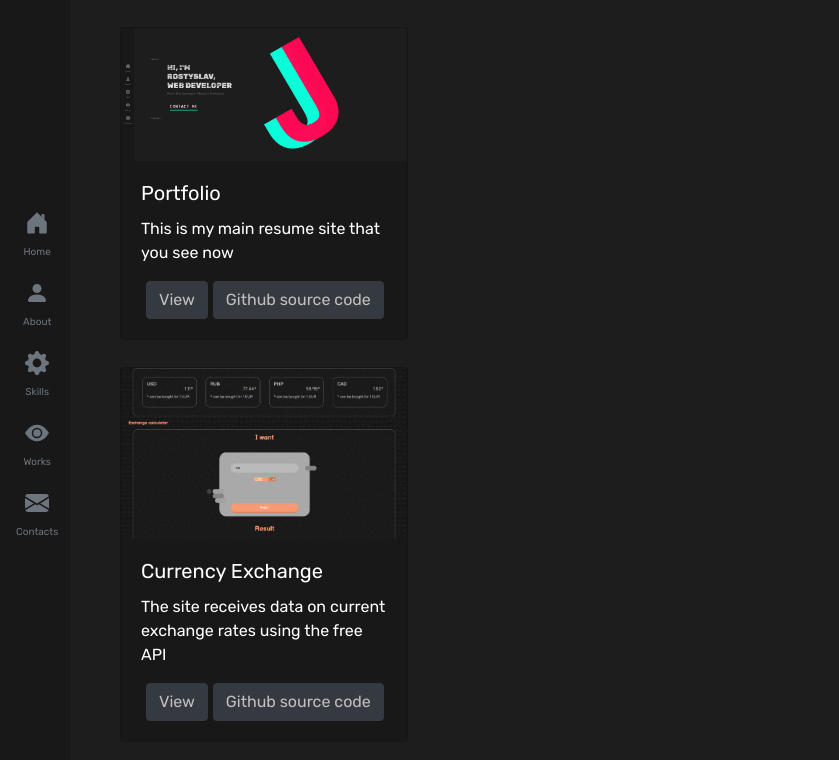
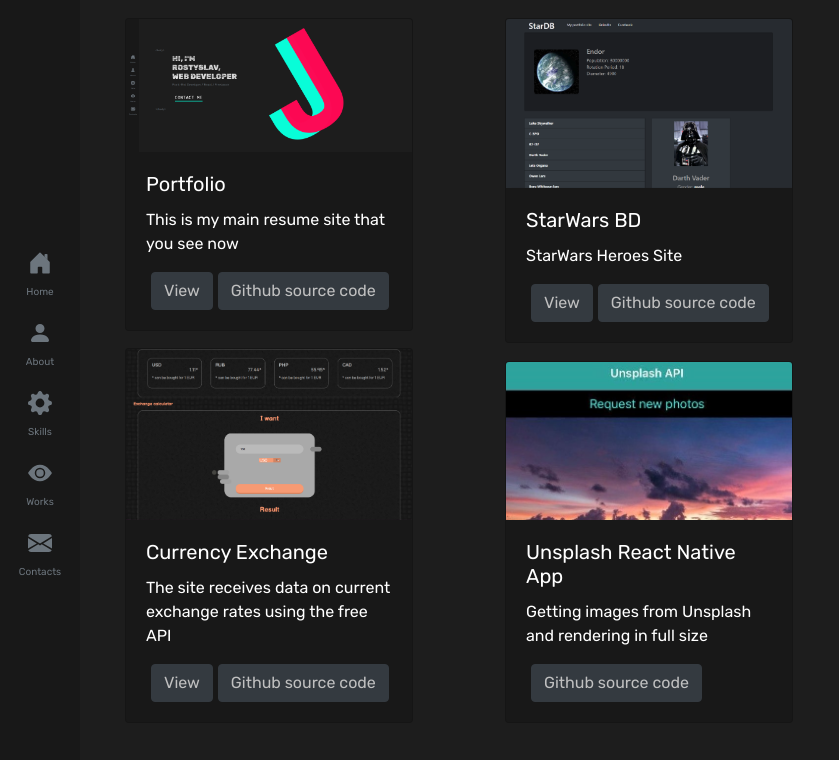
Before and after one commit to rostyslav-nab/MyCV-App, a React app: page /works in a window 1280 px wide. Shown: the whole page, without its empty margins (0-839 px from the left). Built offline with nearby package versions, Linux system fonts and the light colour scheme.

Commit message:
large fix nav and other

```diff
--- a/package.json
+++ b/package.json
@@ -12,9 +12,9 @@
     "bootstrap": "^4.4.1",
     "bootstrap-icons": "^1.0.0-alpha2",
     "gh-pages": "^2.2.0",
-    "jquery": "^3.4.1",
+    "jquery": "^3.5.1",
     "materialize-css": "^1.0.0-rc.2",
-    "node-sass": "^4.13.1",
+    "node-sass": "^4.14.1",
     "randomcolor": "^0.5.4",
     "react": "^16.13.0",
     "react-animated-css": "^1.2.1",
--- a/src/About/About.js
+++ b/src/About/About.js
@@ -1,28 +1,25 @@
 import React from 'react';
 import './about.scss'
-import Nav from '../Nav/Nav'
 
-const About=()=>{
+export const About = () => {
     return (
-            <div className="mainContent">
-                <div className="leftBlock">
-                    <Nav />
-                </div>
-                <div className="container">
-                    <div className="row">
+        <>
             <div className="col-4">
                 <div className="text-zone media-about">
                     <span className="sm-top-tag text-muted">{"<body>"}</span>
                     <div className="title"><h1 id="main-effect-header">
                         ABOUT ME</h1></div>
                     <p className="white">
-                                    Applying for a position Front-End developer. Student of the National Aviation University, studying at the Faculty of Cybersecurity, computer and software engineering.
+                        Applying for a position Front-End developer. Student of the National Aviation University,
+                        studying at the Faculty of Cybersecurity, computer and software engineering.
                     </p>
                     <p className="white">
-                                    I am fond of Web development for the past 3 years. I have good analytical skills. Easy to learn. I work well in the team.
+                        I am fond of Web development for the past 3 years. I have good analytical skills. Easy to learn.
+                        I work well in the team.
                     </p>
                     <p className="white">
-                                    Interested in the entire frontend spectrum and working on ambitious projects with positive people.
+                        Interested in the entire frontend spectrum and working on ambitious projects with positive
+                        people.
                     </p>
                     <span className="sm-bottom-tag text-muted">{"</body>"}</span>
                 </div>
@@ -40,10 +37,6 @@
                     </article>
                 </div>
             </div>
-                    </div>
-                </div>
-            </div>
+        </>
     );
 }
-
-export default About;
--- a/src/App/App.css
+++ b/src/App/App.css
@@ -0,0 +1,13 @@
+.leftBlock{
+    width: 70px;
+    height: 100vh;
+    background:#181818;
+}
+
+.mainContent{
+    background: #1D1D1D;
+    height: 100vh;
+    display: flex;
+    color: #FFFFFF;
+    font-family: 'Rubik', sans-serif;
+}
--- a/src/App/App.js
+++ b/src/App/App.js
@@ -1,24 +1,24 @@
-import React from 'react';
-import './App.css';
-import '../Home/home.scss';
-import { BrowserRouter as Router, Switch, Route } from 'react-router-dom';
-import 'bootstrap/dist/css/bootstrap.min.css';
-import About from '../About/About';
-import Skills from '../Skills/Skills';
-import Contact from '../Contact/Contact';
-import Home from '../Home/Home';
-import MyWork from '../MyWork/MyWork';
+import React from 'react'
+import './App.css'
+import '../Home/home.scss'
+import { BrowserRouter as Router, Switch, Route } from 'react-router-dom'
+import 'bootstrap/dist/css/bootstrap.min.css'
+import {About} from '../About/About'
+import {Skills} from '../Skills/Skills'
+import {Contact} from '../Contact/Contact'
+import {Home} from '../Home/Home'
+import {MyWork} from '../MyWork/MyWork'
+import {Nav} from "../Nav/Nav"
 
-
-
-class App extends React.Component {
-
-  render() {
+export const App = ()=> {
     return (
-      <React.Fragment>
-
         <Router>
-
+          <div className={'mainContent'}>
+              <div className={'left-block'}>
+                <Nav/>
+              </div>
+              <div className={'container'}>
+                <div className={'row'}>
                   <Switch>
                     <Route exact path="/" component={Home} />
                     <Route path="/contacts" component={Contact} />
@@ -26,10 +26,10 @@
                     <Route path="/skills" component={Skills} />
                     <Route path="/works" component={MyWork} />
                   </Switch>
+                </div>
+              </div>
+          </div>
         </Router>
-      </React.Fragment>
     );
+
 }
-}
-
-export default App;
--- a/src/Home/Home.js
+++ b/src/Home/Home.js
@@ -1,26 +1,19 @@
-import React from 'react';
-import './home.scss';
-import Nav from '../Nav/Nav';
-import { Link } from 'react-router-dom';
+import React from 'react'
+import './home.scss'
+import {Link} from 'react-router-dom'
 
-const Home = () =>{
+export const Home = () => {
     return (
-            <React.Fragment>
-                <div className="mainContent">
-                    <div className="leftBlock">
-                        <Nav />
-                    </div>
-                    <div className="container">
-                        <div className="row">
+        <>
             <div className="col-4">
                 <div className="text-zone">
                     <span className="sm-top-tag text-muted">{"<body>"}</span>
                     <div className="title"><h1 id="main-effect-header">
-                                        Hi, I'm Rostyslav, <br /> web developer
+                        Hi, I'm Rostyslav, <br/> web developer
                     </h1></div>
                     <p className="text-muted title-descr">Front-End Developer / React / Freelancer</p>
                     <div className="btn-contact">
-                                        <Link to="/contacts" >
+                        <Link to="/contacts">
                             <span className="text">CONTACT ME</span>
                             <span className="line -right"></span>
                             <span className="line -top"></span>
@@ -33,13 +26,8 @@
             </div>
 
             <div className="col-8">
-                                <img alt="" src="./jblue.png" className="main-img" />
+                <img alt="" src="./jblue.png" className="main-img"/>
             </div>
-                        </div>
-                    </div>
-                </div>
-            </React.Fragment>
-        );
+        </>
+    )
 }
-
-export default Home;
--- a/src/Home/home.scss
+++ b/src/Home/home.scss
@@ -20,22 +20,6 @@
     font-weight: 900;
 }
 //---------------------------------------------------------------------
-
-.mainContent{
-    background: $mainColor;
-    height: 100vh;
-    display: flex;
-    color: #FFFFFF;
-    font-family: 'Rubik', sans-serif;
-
-
-}
-
-.leftBlock{
-    width: 70px;
-    height: 100vh;
-    background:#181818;
-}
 
 .sm-top-tag, .sm-bottom-tag{
     font-family: 'Inconsolata', monospace;
--- a/src/MyWork/MyWork.js
+++ b/src/MyWork/MyWork.js
@@ -1,46 +1,68 @@
-import React from 'react';
+import React from 'react'
 import './myWork.scss'
-import Nav from '../Nav/Nav';
-import { Card, Button } from 'react-bootstrap';
+import {Card, Button} from 'react-bootstrap'
 
-const MyWork = ()=>{
+export const MyWork = () => {
     return (
-            <React.Fragment>
-                <div className="mainContent">
-                    <div className="leftBlock">
-                        <Nav />
-                    </div>
-                    <div className="container">
-                        <div className="row">
-                            <div className="col-6">
-                                <Card className="card-container" style={{ width: '18rem', background: "#181818" }}>
-                                    <Card.Img variant="top" src="./my-work1.png" />
+        <>
+            <div className="col-10 col-lg-4 col-md-5">
+                <Card className="card-container" style={{width: '18rem', background: "#181818"}}>
+                    <Card.Img variant="top" src="./my-work1.png"/>
                     <Card.Body>
                         <Card.Title className="main-card-title">Portfolio</Card.Title>
                         <Card.Text className="descr-card-title">
                             This is my main resume site that you see now
                         </Card.Text>
-                                        <Button className="card-btn" variant="dark"><a target="_blank" rel="noopener noreferrer" href="https://kyiv.codes/">View</a></Button>
-                                        <Button className="card-btn" variant="dark"><a target="_blank" rel="noopener noreferrer" href="https://github.com/rostyslav-nab/my-portfolio">Github source code</a></Button>
+                        <Button className="card-btn" variant="dark"><a target="_blank" rel="noopener noreferrer"
+                                                                       href="https://kyiv.codes/">View</a></Button>
+                        <Button className="card-btn" variant="dark"><a target="_blank" rel="noopener noreferrer"
+                                                                       href="https://github.com/rostyslav-nab/my-portfolio">Github
+                            source code</a></Button>
                     </Card.Body>
                 </Card>
-                                <Card className="card-container" style={{ width: '18rem', background: "#181818" }}>
-                                    <Card.Img variant="top" src="./my-work2.png" />
+                <Card className="card-container" style={{width: '18rem', background: "#181818"}}>
+                    <Card.Img variant="top" src="./my-work2.png"/>
                     <Card.Body>
                         <Card.Title className="main-card-title">Currency Exchange</Card.Title>
                         <Card.Text className="descr-card-title">
                             The site receives data on current exchange rates using the free API
                         </Card.Text>
-                                        <Button className="card-btn" variant="dark"><a target="_blank" rel="noopener noreferrer" href="https://currency-exchange-6527c.web.app/">View</a></Button>
-                                        <Button className="card-btn" variant="dark"><a target="_blank" rel="noopener noreferrer" href="https://github.com/rostyslav-nab/Currency-exchange">Github source code</a></Button>
+                        <Button className="card-btn" variant="dark"><a target="_blank" rel="noopener noreferrer"
+                                                                       href="https://currency-exchange-6527c.web.app/">View</a></Button>
+                        <Button className="card-btn" variant="dark"><a target="_blank" rel="noopener noreferrer"
+                                                                       href="https://github.com/rostyslav-nab/Currency-exchange">Github
+                            source code</a></Button>
                     </Card.Body>
                 </Card>
             </div>
+            <div className={'col-10 col-lg-4 col-md-5'}>
+                <Card className="card-container" style={{width: '18rem', background: "#181818"}}>
+                    <Card.Img variant="top" src="./my-work3.png"/>
+                    <Card.Body>
+                        <Card.Title className="main-card-title">StarWars BD</Card.Title>
+                        <Card.Text className="descr-card-title">
+                            StarWars Heroes Site
+                        </Card.Text>
+                        <Button className="card-btn" variant="dark"><a target="_blank" rel="noopener noreferrer"
+                                                                       href="https://swapi2.web.app/">View</a></Button>
+                        <Button className="card-btn" variant="dark"><a target="_blank" rel="noopener noreferrer"
+                                                                       href="https://github.com/rostyslav-nab/swapi">Github
+                            source code</a></Button>
+                    </Card.Body>
+                </Card>
+                <Card className="card-container" style={{width: '18rem', background: "#181818"}}>
+                    <Card.Img variant="top" src="./my-work4.png"/>
+                    <Card.Body>
+                        <Card.Title className="main-card-title">Unsplash React Native App</Card.Title>
+                        <Card.Text className="descr-card-title">
+                            Getting images from Unsplash and rendering in full size
+                        </Card.Text>
+                        <Button className="card-btn" variant="dark"><a target="_blank" rel="noopener noreferrer"
+                                                                       href="https://github.com/rostyslav-nab/React-Native-App">Github
+                            source code</a></Button>
+                    </Card.Body>
+                </Card>
             </div>
-                    </div>
-                </div>
-            </React.Fragment>
+        </>
     );
 }
-
-export default MyWork;
--- a/src/Nav/Nav.js
+++ b/src/Nav/Nav.js
@@ -1,33 +1,54 @@
-import React from 'react';
+import React from 'react'
 import './nav.scss'
-import {NavLink} from "react-router-dom";
+import {NavLink} from "react-router-dom"
 
 
-const Nav = () => {
-        return (
-            <React.Fragment>
-                <nav className="nav flex-column">
-                    <NavLink className="nav-link text-muted" to="/"><svg className="bi bi-house-fill hover" width="2em" height="2em" viewBox="0 0 20 20" fill="currentColor" xmlns="http://www.w3.org/2000/svg">
-                        <path d="M8.5 12.995V16.5a.5.5 0 01-.5.5H4a.5.5 0 01-.5-.5v-7a.5.5 0 01.146-.354l6-6a.5.5 0 01.708 0l6 6a.5.5 0 01.146.354v7a.5.5 0 01-.5.5h-4a.5.5 0 01-.5-.5V13c0-.25-.25-.5-.5-.5H9c-.25 0-.5.25-.5.495z" />
-                        <path fillRule="evenodd" d="M15 4.5V8l-2-2V4.5a.5.5 0 01.5-.5h1a.5.5 0 01.5.5z" clipRule="evenodd" />
-                    </svg><span className="spanContent active">Home</span></NavLink>
-                    <NavLink className="nav-link text-muted" to="/about"><svg className="bi bi-person-fill hover" width="2em" height="2em" viewBox="0 0 20 20" fill="currentColor" xmlns="http://www.w3.org/2000/svg">
-                        <path fillRule="evenodd" d="M5 16s-1 0-1-1 1-4 6-4 6 3 6 4-1 1-1 1H5zm5-6a3 3 0 100-6 3 3 0 000 6z" clipRule="evenodd" />
-                    </svg><span className="spanContent">About</span></NavLink>
-                    <NavLink className="nav-link text-muted" to="/skills"><svg className="bi bi-gear-fill hover" width="2em" height="2em" viewBox="0 0 20 20" fill="currentColor" xmlns="http://www.w3.org/2000/svg">
-                        <path fillRule="evenodd" d="M11.405 3.05c-.413-1.4-2.397-1.4-2.81 0l-.1.34a1.464 1.464 0 01-2.105.872l-.31-.17c-1.283-.698-2.686.705-1.987 1.987l.169.311c.446.82.023 1.841-.872 2.105l-.34.1c-1.4.413-1.4 2.397 0 2.81l.34.1a1.464 1.464 0 01.872 2.105l-.17.31c-.698 1.283.705 2.686 1.987 1.987l.311-.169a1.464 1.464 0 012.105.872l.1.34c.413 1.4 2.397 1.4 2.81 0l.1-.34a1.464 1.464 0 012.105-.872l.31.17c1.283.698 2.686-.705 1.987-1.987l-.169-.311a1.464 1.464 0 01.872-2.105l.34-.1c1.4-.413 1.4-2.397 0-2.81l-.34-.1a1.464 1.464 0 01-.872-2.105l.17-.31c.698-1.283-.705-2.686-1.987-1.987l-.311.169a1.464 1.464 0 01-2.105-.872l-.1-.34zM10 12.93a2.929 2.929 0 100-5.858 2.929 2.929 0 000 5.858z" clipRule="evenodd" />
-                    </svg><span className="spanContent">Skills</span></NavLink>
-                    <NavLink className="nav-link text-muted" to="/works"><svg className="bi bi-eye-fill hover" width="2em" height="2em" viewBox="0 0 20 20" fill="currentColor" xmlns="http://www.w3.org/2000/svg">
-                        <path d="M12.5 10a2.5 2.5 0 11-5 0 2.5 2.5 0 015 0z" />
-                        <path fillRule="evenodd" d="M2 10s3-5.5 8-5.5 8 5.5 8 5.5-3 5.5-8 5.5S2 10 2 10zm8 3.5a3.5 3.5 0 100-7 3.5 3.5 0 000 7z" clipRule="evenodd" />
-                    </svg><span className="spanContent">Works</span></NavLink>
-                    <NavLink className="nav-link text-muted" to="/contacts"><svg className="bi bi-envelope-fill hover" width="2em" height="2em" viewBox="0 0 20 20" fill="currentColor" xmlns="http://www.w3.org/2000/svg">
-                        <path d="M2.05 5.555L10 10.414l7.95-4.859A2 2 0 0016 4H4a2 2 0 00-1.95 1.555zM18 6.697l-5.875 3.59L18 13.743V6.697zm-.168 8.108l-6.675-3.926-1.157.707-1.157-.707-6.675 3.926A2 2 0 004 16h12a2 2 0 001.832-1.195zM2 13.743l5.875-3.456L2 6.697v7.046z" />
-                    </svg><span className="spanContent">Contacts</span></NavLink>
-                </nav>
-            </React.Fragment>
-
-        );
+export const Nav = () => {
+    return (
+        <>
+            <nav className="nav flex-column">
+                <NavLink className="nav-link text-muted" to="/">
+                    <svg className="bi bi-house-fill hover" width="2em" height="2em" viewBox="0 0 20 20"
+                         fill="currentColor" xmlns="http://www.w3.org/2000/svg">
+                        <path
+                            d="M8.5 12.995V16.5a.5.5 0 01-.5.5H4a.5.5 0 01-.5-.5v-7a.5.5 0 01.146-.354l6-6a.5.5 0 01.708 0l6 6a.5.5 0 01.146.354v7a.5.5 0 01-.5.5h-4a.5.5 0 01-.5-.5V13c0-.25-.25-.5-.5-.5H9c-.25 0-.5.25-.5.495z"/>
+                        <path fillRule="evenodd" d="M15 4.5V8l-2-2V4.5a.5.5 0 01.5-.5h1a.5.5 0 01.5.5z"
+                              clipRule="evenodd"/>
+                    </svg>
+                    <span className="spanContent active">Home</span></NavLink>
+                <NavLink className="nav-link text-muted" to="/about">
+                    <svg className="bi bi-person-fill hover" width="2em" height="2em" viewBox="0 0 20 20"
+                         fill="currentColor" xmlns="http://www.w3.org/2000/svg">
+                        <path fillRule="evenodd"
+                              d="M5 16s-1 0-1-1 1-4 6-4 6 3 6 4-1 1-1 1H5zm5-6a3 3 0 100-6 3 3 0 000 6z"
+                              clipRule="evenodd"/>
+                    </svg>
+                    <span className="spanContent">About</span></NavLink>
+                <NavLink className="nav-link text-muted" to="/skills">
+                    <svg className="bi bi-gear-fill hover" width="2em" height="2em" viewBox="0 0 20 20"
+                         fill="currentColor" xmlns="http://www.w3.org/2000/svg">
+                        <path fillRule="evenodd"
+                              d="M11.405 3.05c-.413-1.4-2.397-1.4-2.81 0l-.1.34a1.464 1.464 0 01-2.105.872l-.31-.17c-1.283-.698-2.686.705-1.987 1.987l.169.311c.446.82.023 1.841-.872 2.105l-.34.1c-1.4.413-1.4 2.397 0 2.81l.34.1a1.464 1.464 0 01.872 2.105l-.17.31c-.698 1.283.705 2.686 1.987 1.987l.311-.169a1.464 1.464 0 012.105.872l.1.34c.413 1.4 2.397 1.4 2.81 0l.1-.34a1.464 1.464 0 012.105-.872l.31.17c1.283.698 2.686-.705 1.987-1.987l-.169-.311a1.464 1.464 0 01.872-2.105l.34-.1c1.4-.413 1.4-2.397 0-2.81l-.34-.1a1.464 1.464 0 01-.872-2.105l.17-.31c.698-1.283-.705-2.686-1.987-1.987l-.311.169a1.464 1.464 0 01-2.105-.872l-.1-.34zM10 12.93a2.929 2.929 0 100-5.858 2.929 2.929 0 000 5.858z"
+                              clipRule="evenodd"/>
+                    </svg>
+                    <span className="spanContent">Skills</span></NavLink>
+                <NavLink className="nav-link text-muted" to="/works">
+                    <svg className="bi bi-eye-fill hover" width="2em" height="2em" viewBox="0 0 20 20"
+                         fill="currentColor" xmlns="http://www.w3.org/2000/svg">
+                        <path d="M12.5 10a2.5 2.5 0 11-5 0 2.5 2.5 0 015 0z"/>
+                        <path fillRule="evenodd"
+                              d="M2 10s3-5.5 8-5.5 8 5.5 8 5.5-3 5.5-8 5.5S2 10 2 10zm8 3.5a3.5 3.5 0 100-7 3.5 3.5 0 000 7z"
+                              clipRule="evenodd"/>
+                    </svg>
+                    <span className="spanContent">Works</span></NavLink>
+                <NavLink className="nav-link text-muted" to="/contacts">
+                    <svg className="bi bi-envelope-fill hover" width="2em" height="2em" viewBox="0 0 20 20"
+                         fill="currentColor" xmlns="http://www.w3.org/2000/svg">
+                        <path
+                            d="M2.05 5.555L10 10.414l7.95-4.859A2 2 0 0016 4H4a2 2 0 00-1.95 1.555zM18 6.697l-5.875 3.59L18 13.743V6.697zm-.168 8.108l-6.675-3.926-1.157.707-1.157-.707-6.675 3.926A2 2 0 004 16h12a2 2 0 001.832-1.195zM2 13.743l5.875-3.456L2 6.697v7.046z"/>
+                    </svg>
+                    <span className="spanContent">Contacts</span></NavLink>
+            </nav>
+        </>
+    );
 }
-
-export default Nav;
--- a/src/Nav/nav.scss
+++ b/src/Nav/nav.scss
@@ -10,7 +10,10 @@
 
 nav{
     text-align: center;
-    padding-top: 25vh;
+    padding-top: 30vh;
+    height: 100vh;
+    width: 80px;
+    background-color: #181818;
 }
 
 .spanContent{
--- a/src/Skills/Skills.js
+++ b/src/Skills/Skills.js
@@ -1,37 +1,33 @@
-import React from 'react';
-import './skills.scss';
-import Nav from "../Nav/Nav";
-import MyCloud from "./tag-cloud";
+import React from 'react'
+import './skills.scss'
+import MyCloud from "./tag-cloud"
 
-const Skills = ()=> {
+export const Skills = () => {
     return (
-            <React.Fragment>
-                <div className="mainContent">
-                    <div className="leftBlock">
-                        <Nav />
-                    </div>
-                    <div className="container">
-                        <div className="row">
+        <>
             <div className="col-4">
                 <div className="text-zone new-format">
                     <span className="sm-top-tag text-muted">{"<body>"}</span>
                     <div className="title"><h1 id="main-effect-header">
-                                        Skills and <br /> Experience
+                        Skills and <br/> Experience
                     </h1></div>
                     <p className="white">
                         The main area of my expertise is front end development (client side of the web).
                     </p>
                     <p className="white">
-                                        HTML, CSS, JS, building small and medium web apps with React, custom plugins, features, animations and coding interactive layouts.
+                        HTML, CSS, JS, building small and medium web apps with React, custom plugins, features,
+                        animations and coding interactive layouts.
                     </p>
                     <p className="white">
-                                        I have little experience working in freelance, I am looking for work in IT company and become Team Lead for 5 years.
+                        I have little experience working in freelance, I am looking for work in IT company and become
+                        Team Lead for 5 years.
                     </p>
                     <p className="white">English: Intermediate</p>
                     <p className="white">Ukrainian: Native</p>
                     <p className="white">Russian: Native</p>
                     <div className="btn-contact">
-                                        <a target="_blank" rel="noopener noreferrer" href="https://drive.google.com/file/d/1AuBGRNYI-ZUffYMcaFbEeWR4F-qip4vU/view?usp=sharing" >
+                        <a target="_blank" rel="noopener noreferrer"
+                           href="https://drive.google.com/file/d/1Bfi3Av6nrqAUGnPl1gPEI1eqwautVAHU/view?usp=sharing">
                             <span className="text">View CV</span>
                             <span className="line -right"></span>
                             <span className="line -top"></span>
@@ -44,13 +40,9 @@
             </div>
 
             <div className="col-8 myWebCloud">
-                                <MyCloud />
+                <MyCloud/>
             </div>
-                        </div>
-                    </div>
-                </div>
-            </React.Fragment>
+
+        </>
     );
 }
-
-export default Skills;
--- a/src/index.js
+++ b/src/index.js
@@ -2,7 +2,7 @@
 import ReactDOM from 'react-dom';
 import { BrowserRouter } from 'react-router-dom';
 import './index.css';
-import App from './App/App.js';
+import {App} from './App/App.js';
 import * as serviceWorker from './serviceWorker';
 import './custom.scss';
 
```
Also changed, not shown: src/Contact/Contact.js (+21 -22 lines), public/my-work3.png (added), public/my-work4.png (added), 1 other file. Lines whose indentation alone changed are shown as unchanged.
